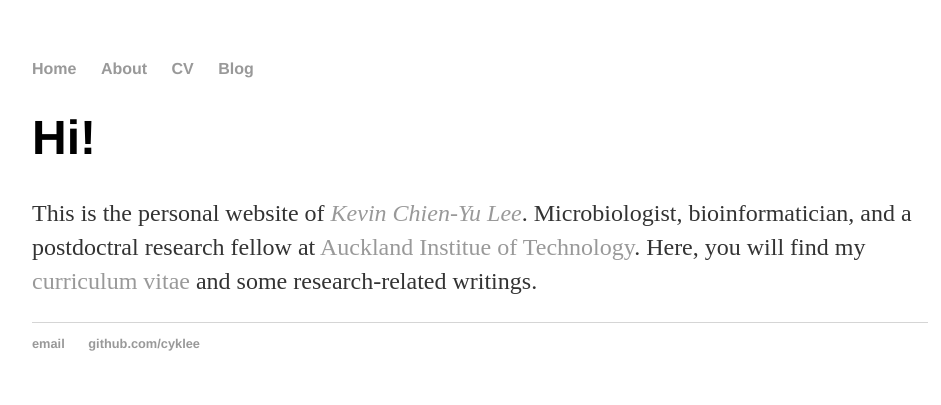
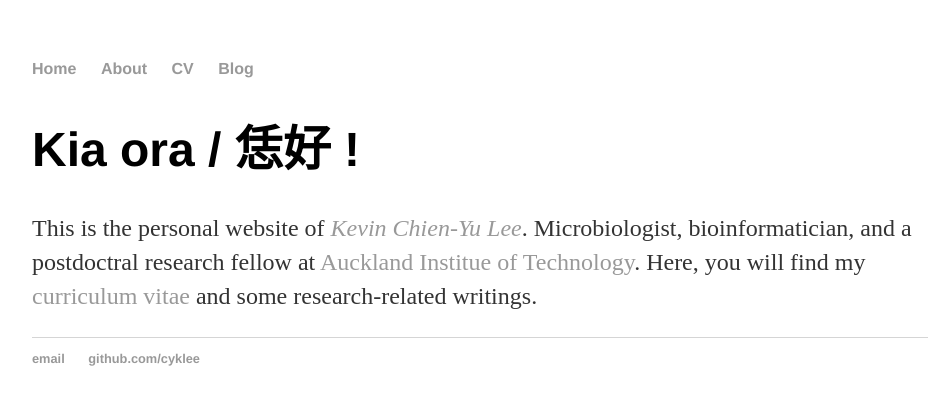
Before and after one commit to cyklee/cyklee.github.io, a Jekyll site: the page built from index.html, in a window 1280 px wide. Shown: the top 405 px of the page, without its empty margins (160-1101 px from the left). Built offline with Jekyll 4.4.1, drawn with Linux system fonts in a browser that asks for light colours.

Commit message:
Update index.html

```diff
--- a/index.html
+++ b/index.html
@@ -3,7 +3,7 @@ layout: default
 title: Kevin C Lee, Microbiologist
 ---
 <div class="blurb">
-	<h1>Hi!</h1>
+	<h1>Kia ora / 恁好 !</h1>
 	<p>This is the personal website of <a href="https://scholar.google.co.nz/citations?user=RLsjHSMAAAAJ&hl=en"><em>Kevin Chien-Yu Lee</em></a>. Microbiologist, bioinformatician, and a postdoctral research fellow at <a href="https://aenz.aut.ac.nz/"> Auckland Institue of Technology</a>.
 	Here, you will find my <a href="/about">curriculum vitae</a>  and some research-related writings. </p>
 	</div><!-- /.blurb -->
```
